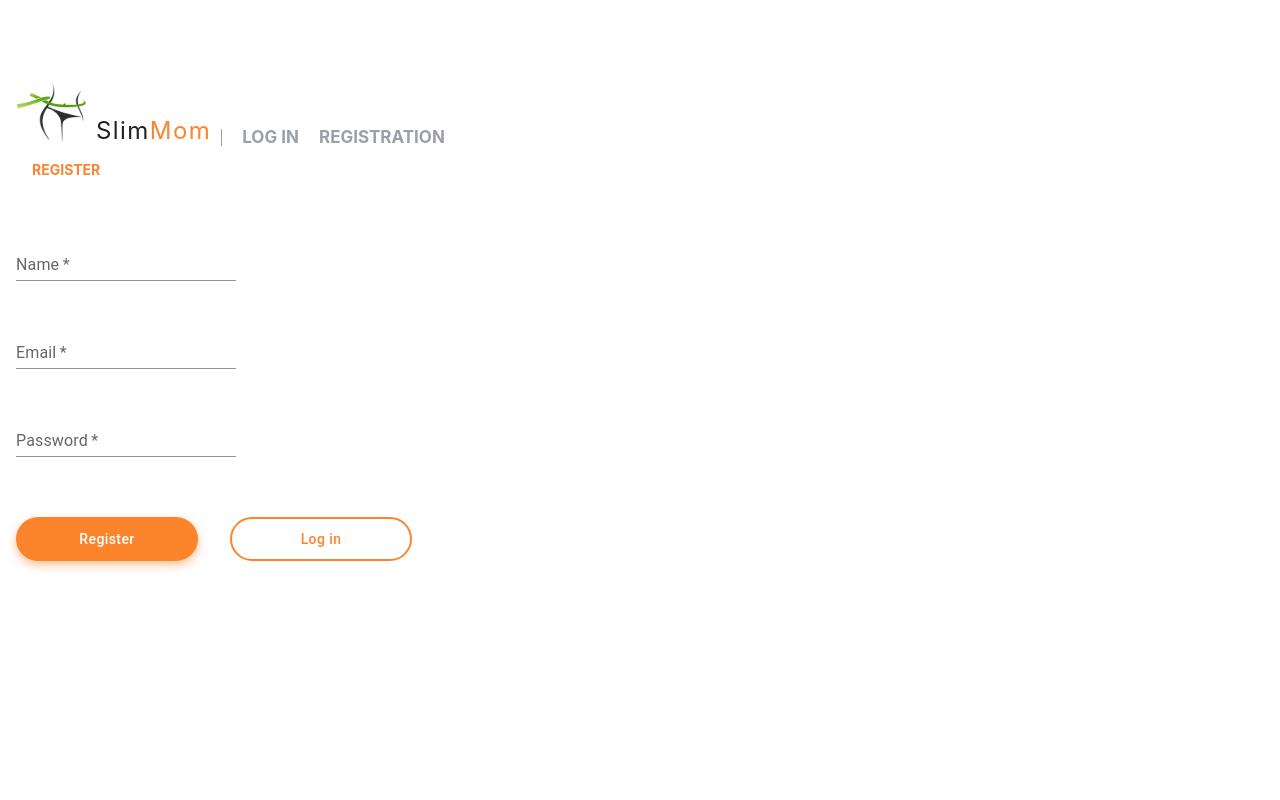
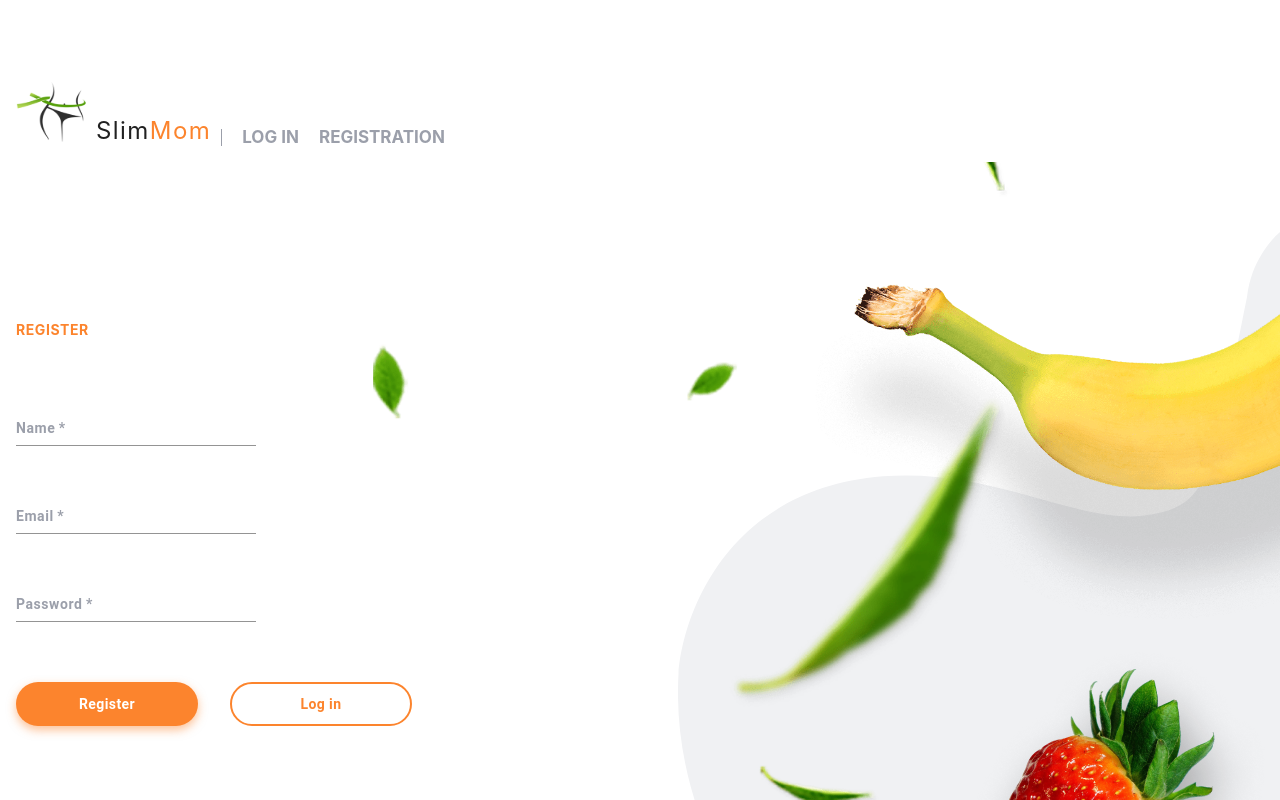
Before and after one commit to ASlabkyi/goit_react_team_project, a React (Create React App) app: page /goit_react_team_project/register in a window 1280 px wide. Shown: the top 800 px of the page. Built offline with nearby package versions, Linux system fonts and the light colour scheme.

Commit message:
adding styles

```diff
--- a/src/components/LoginForm/LoginForm.jsx
+++ b/src/components/LoginForm/LoginForm.jsx
@@ -1,9 +1,8 @@
 import { useDispatch } from 'react-redux';
 import { Box } from '@mui/material';
 import * as yup from 'yup';
-import { Formik } from 'formik';
+import { Formik,Form } from 'formik';
 import {
-  FormLogIn,
   Input,
   LoginBtn,
   RegisterBtn,
@@ -39,7 +38,30 @@ const LoginForm = () => {
   };
 
   return (
-    <>
+    <Box
+      component="div"
+      sx={{
+        display: 'flex',
+
+        flexDirection: { xs: 'column' },
+        paddingTop: {
+          sm: '40px',
+          md: '160px ',
+          lg: '160px ',
+        },
+        paddingLeft: {
+          sm: '20px',
+          md: '32px ',
+          lg: '16px ',
+        },
+        paddingBottom: {
+          sm: '100px',
+          md: '419px ',
+          lg: '179px ',
+        },
+        paddingRight: { sm: '20px' },
+      }}
+    >
       <Title>LOG IN</Title>
       <Formik
         initialValues={initialValues}
@@ -47,14 +69,24 @@ const LoginForm = () => {
         validationSchema={schema}
       >
         {({ values, handleChange, handleBlur }) => (
-          <FormLogIn autoComplete="off">
+          <Form autoComplete="off">
             <Box
               sx={{
                 display: 'flex',
                 flexDirection: 'column',
-                alignItems: 'center',
-                gridGap: '40px',
-                mt: '55px',
+              }}
+            >
+              <Box
+                sx={{
+                  display: 'flex',
+                  flexDirection: 'column',
+                  gap: '40px',
+
+                  marginLeft: { xs: 'auto', md: '0px' },
+                  marginRight: { xs: 'auto', md: '0px' },
+                  marginBottom: '60px',
+                  maxWidth: { sm: '280px', md: '240px' },
+                  width: '100%',
                 }}
               >
                 <Input
@@ -63,10 +95,18 @@ const LoginForm = () => {
                   label="Email"
                   variant="standard"
                   required
-                placeholder="example@mail.com"
+                  placeholder="Example@mail.com"
                   onBlur={handleBlur}
                   onChange={handleChange}
                   value={values.email}
+                  sx={{
+                    label: {
+                      color: 'var(--gray-text-color)',
+                      fontSize: '14px',
+                      fontWeight: '700',
+                      letterSpacing: '0.04em',
+                    },
+                  }}
                 ></Input>
                 <Input
                   type="password"
@@ -79,18 +119,31 @@ const LoginForm = () => {
                   value={values.password}
                   onBlur={handleBlur}
                   onChange={handleChange}
+                  sx={{
+                    label: {
+                      color: 'var(--gray-text-color)',
+                      fontSize: '14px',
+                      fontWeight: '700',
+                      letterSpacing: '0.04em',
+                    },
+                  }}
                 ></Input>
               </Box>
+
               <Box
                 sx={{
                   display: 'flex',
-                flexDirection: ['column', 'row'],
-                alignItems: 'center',
-                gridGap: ['20px', '32px'],
-                mt: '60px',
+                  flexDirection: { xs:'column', md:'row'},
+                  marginLeft: { xs: 'auto', md: '0px' },
+                  marginRight: { xs: 'auto', md: '0px' },
                 }}
               >
-              <LoginBtn type="submit" variant="contained">
+                <LoginBtn type="submit" variant="contained"
+                  sx={{
+                    marginBottom: { xs: '20px', md: '0px' },
+                    marginRight: { md: '32px' },
+                    padding: { xs: '13px 50px', lg: '13px 37px' },
+                  }}>
                   Log in
                 </LoginBtn>
                 <RegisterBtn
@@ -101,10 +154,11 @@ const LoginForm = () => {
                   Register
                 </RegisterBtn>
               </Box>
-          </FormLogIn>
+            </Box>
+          </Form>
         )}
       </Formik>
-    </>
+    </Box>
   );
 };
 export default LoginForm;
--- a/src/components/LoginForm/LoginForm.styled.js
+++ b/src/components/LoginForm/LoginForm.styled.js
@@ -1,50 +1,43 @@
-import { Form } from 'formik';
 import styled from '@emotion/styled';
 import { Button, TextField } from '@mui/material';
 
 export const Title = styled.h2`
-  color: rgb(252, 132, 45);
+  // font-family: 'Verdana';
+  font-weight: 700;
   font-size: 14px;
-  margin-left: 32px;
-`;
-
-export const FormLogIn = styled(Form)`
-  display: flex;
-  align-items: center;
-  flex-direction: column;
-
+  letter-spacing: 0.04em;
+  text-align: center;
+  color: var(--orange-color);
+  margin-bottom: 60px;
   @media screen and (min-width: 768px) {
-    align-items: start;
-    margin-left: 32px;
-  }
-  @media screen and (min-width: 1280px) {
-    margin-left: 16px;
+    text-align: start;
   }
 `;
 
 export const Input = styled(TextField)({
   '& label.Mui-focused': {
-    color: 'orange',
+    color: 'var(--orange-color)',
   },
   '& .MuiInput-underline:after': {
-    borderBottomColor: 'orange',
+    borderBottomColor: 'var(--orange-color)',
   },
   '& .MuiOutlinedInput-root': {
     '&.Mui-focused fieldset': {
-      borderColor: 'orange',
+      borderColor: 'var(--orange-color)',
     },
   },
 });
 
 export const LoginBtn = styled(Button)({
   textTransform: 'none',
-  padding: '13px 50px',
   boxShadow: '0px 4px 10px rgba(252, 132, 45, 0.5)',
   borderRadius: '30px',
   height: '44px',
   fontSize: '14px',
   width: '182px',
-  backgroundColor: '#fc842d',
+  fontWeight: '700',
+  lineHeight: '1.75',
+  backgroundColor: 'var(--orange-color)',
   ' &:hover': {
     backgroundColor: '#ef6705',
   },
@@ -55,22 +48,23 @@ export const LoginBtn = styled(Button)({
 
 export const RegisterBtn = styled(Button)({
   textTransform: 'none',
-  padding: '13px 50px',
   borderRadius: '30px',
   width: '182px',
   height: '44px',
   fontSize: '14px',
+  fontWeight: '700',
+  lineHeight: '1.75',
   backgroundColor: 'transparant',
-  color: '#FC842D',
-  border: '2px solid #FC842D',
+  color: 'var(--orange-color)',
+  border: '2px solid var(--orange-color)',
   ' &:hover': {
     backgroundColor: '#ef6705',
     border: 'none',
-    color: '#fff',
+    color: 'var(--white-color)',
   },
   ' &:focus': {
     backgroundColor: '#ef6705',
     border: 'none',
-    color: '#fff',
+    color: 'var(--white-color)',
   },
 });
--- a/src/components/RegistrationForm/RegistrationForm.jsx
+++ b/src/components/RegistrationForm/RegistrationForm.jsx
@@ -1,9 +1,8 @@
 import { useDispatch } from 'react-redux';
 import * as yup from 'yup';
 import { Box } from '@mui/material';
-import { Formik } from 'formik';
+import { Formik, Form } from 'formik';
 import {
-  FormRegister,
   Input,
   LoginBtn,
   RegisterBtn,
@@ -52,66 +51,143 @@ const Register = () => {
   };
 
   return (
-    <>
-      <Title>REGISTER</Title>
+    <Box
+      component="div"
+      sx={{
+        display: 'flex',
+        flexDirection: { xs: 'column' },
+        paddingTop: {
+          sm: '40px',
+          md: '160px',
+          lg: '160px',
+        },
+        paddingLeft: {
+          sm: '20px',
+          md: '32px',
+          lg: '16px',
+        },
+        paddingBottom: {
+          sm: '100px',
+          md: '32x',
+          lg: '179px',
+        },
+        paddingRight: {
+          sm: '20px',
+        },
+      }}
+    >
+      <Title
+        sx={{
+          marginLeft: { xs: 'auto', md: '0px' },
+          marginRight: { xs: 'auto', md: '0px' },
+        }}
+        variant="h5"
+      >
+        REGISTER
+      </Title>
       <Formik
         initialValues={initialValues}
         onSubmit={handleSubmitRegister}
         validationSchema={schema}
       >
         {({ values, handleChange, handleBlur }) => (
-          <FormRegister>
+          <Form>
+            <Box
+              sx={{
+                display: 'flex',
+                flexDirection: { xs: 'column' },
+              }}
+            >
               <Box
                 sx={{
                   display: 'flex',
                   flexDirection: 'column',
-                alignItems: 'center',
-                gridGap: '40px',
-                mt: '55px',
+                  gap: '40px',
+
+                  marginLeft: { xs: 'auto', md: '0px' },
+                  marginRight: { xs: 'auto', md: '0px' },
+                  marginBottom: '60px',
+                  maxWidth: { sm: '280px', md: '240px' },
+                  width: '100%',
                 }}
               >
                 <Input
                   type="name"
                   name="name"
                   label="Name"
+                  placeholder="Enter your name"
                   variant="standard"
                   value={values.name}
                   required
                   onBlur={handleBlur}
                   onChange={handleChange}
+                  sx={{
+                    label: {
+                      color: 'var(--gray-text-color)',
+                      fontSize: '14px',
+                      fontWeight: '700',
+                      letterSpacing: '0.04em',
+                    },
+                  }}
                 ></Input>
                 <Input
                   type="email"
                   name="email"
                   label="Email"
+                  placeholder="Example@mail.com"
                   variant="standard"
                   value={values.email}
                   required
                   onBlur={handleBlur}
                   onChange={handleChange}
+                  sx={{
+                    label: {
+                      color: 'var(--gray-text-color)',
+                      fontSize: '14px',
+                      fontWeight: '700',
+                      letterSpacing: '0.04em',
+                    },
+                  }}
                 ></Input>
                 <Input
                   type="password"
                   name="password"
                   label="Password"
+                  placeholder="Min 8 characters"
                   variant="standard"
                   value={values.password}
                   required
                   autoComplete="off"
                   onBlur={handleBlur}
                   onChange={handleChange}
+                  sx={{
+                    label: {
+                      color: 'var(--gray-text-color)',
+                      fontSize: '14px',
+                      fontWeight: '700',
+                      letterSpacing: '0.04em',
+                    },
+                  }}
                 ></Input>
               </Box>
+
               <Box
                 sx={{
                   display: 'flex',
-                flexDirection: ['column', 'row'],
-                alignItems: 'center',
-                gridGap: ['20px', '32px'],
-                mt: '60px',
+                  flexDirection: { xs: 'column', md: 'row' },
+                  marginLeft: { xs: 'auto', md: '0px' },
+                  marginRight: { xs: 'auto', md: '0px' },
                 }}
               >
-              <RegisterBtn type="submit" variant="contained">
+                <RegisterBtn
+                  sx={{
+                    marginBottom: { xs: '20px', md: '0px' },
+                    marginRight: { md: '32px' },
+                    padding: { xs: '13px 50px', lg: '13px 37px' },
+                  }}
+                  type="submit"
+                  variant="contained"
+                >
                   Register
                 </RegisterBtn>
                 <LoginBtn
@@ -122,10 +198,11 @@ const Register = () => {
                   Log in
                 </LoginBtn>
               </Box>
-          </FormRegister>
+            </Box>
+          </Form>
         )}
       </Formik>
-    </>
+    </Box>
   );
 };
 export default Register;
--- a/src/components/RegistrationForm/RegistrationForm.styled.js
+++ b/src/components/RegistrationForm/RegistrationForm.styled.js
@@ -1,50 +1,43 @@
-import { Form } from 'formik';
 import styled from '@emotion/styled';
 import { Button, TextField } from '@mui/material';
 
 export const Title = styled.h2`
-  color: rgb(252, 132, 45);
+  // font-family: 'Verdana';
+  font-weight: 700;
   font-size: 14px;
-  margin-left: 32px;
-`;
-
-export const FormRegister = styled(Form)`
-  display: flex;
-  align-items: center;
-  flex-direction: column;
-
+  letter-spacing: 0.04em;
+  text-align: center;
+  color: var(--orange-color);
+  margin-bottom: 60px;
   @media screen and (min-width: 768px) {
-    align-items: start;
-    margin-left: 32px;
-  }
-  @media screen and (min-width: 1280px) {
-    margin-left: 16px;
+    text-align: start;
   }
 `;
 
 export const Input = styled(TextField)({
   '& label.Mui-focused': {
-    color: 'orange',
+    color: 'var(--orange-color)',
   },
   '& .MuiInput-underline:after': {
-    borderBottomColor: 'orange',
+    borderBottomColor: 'var(--orange-color)',
   },
   '& .MuiOutlinedInput-root': {
     '&.Mui-focused fieldset': {
-      borderColor: 'orange',
+      borderColor: 'var(--orange-color)',
     },
   },
 });
 
 export const RegisterBtn = styled(Button)({
   textTransform: 'none',
-  padding: '13px 50px',
   boxShadow: '0px 4px 10px rgba(252, 132, 45, 0.5)',
   borderRadius: '30px',
   width: '182px',
   height: '44px',
   fontSize: '14px',
-  backgroundColor: '#fc842d',
+  fontWeight: '700',
+  lineHeight: '1.75',
+  backgroundColor: 'var(--orange-color)',
   ' &:hover': {
     backgroundColor: '#ef6705',
   },
@@ -55,22 +48,23 @@ export const RegisterBtn = styled(Button)({
 
 export const LoginBtn = styled(Button)({
   textTransform: 'none',
-  padding: '13px 50px',
   borderRadius: '30px',
   width: '182px',
   height: '44px',
   fontSize: '14px',
+  fontWeight: '700',
+  lineHeight: '1.75',
   backgroundColor: 'transparant',
   color: '#FC842D',
-  border: '2px solid #FC842D',
+  border: '2px solid var(--orange-color)',
   ' &:hover': {
     backgroundColor: '#ef6705',
     border: 'none',
-    color: '#fff',
+    color: 'var(--white-color)',
   },
   ' &:focus': {
     backgroundColor: '#ef6705',
     border: 'none',
-    color: '#fff',
+    color: 'var(--white-color)',
   },
 });
--- a/src/pages/Registration/Registration.jsx
+++ b/src/pages/Registration/Registration.jsx
@@ -1,10 +1,11 @@
 import Register from 'components/RegistrationForm/RegistrationForm';
+import BackgroundWrapper from 'components/Background/BackgroundWrapper.styled';
 
 const Registration = () => {
   return (
-    <div>
+    <BackgroundWrapper>
       <Register />
-    </div>
+    </BackgroundWrapper>
   );
 };
 
```
Also changed, not shown: src/pages/Login/Login.jsx (+6 -1 lines). Lines whose indentation alone changed are shown as unchanged.
